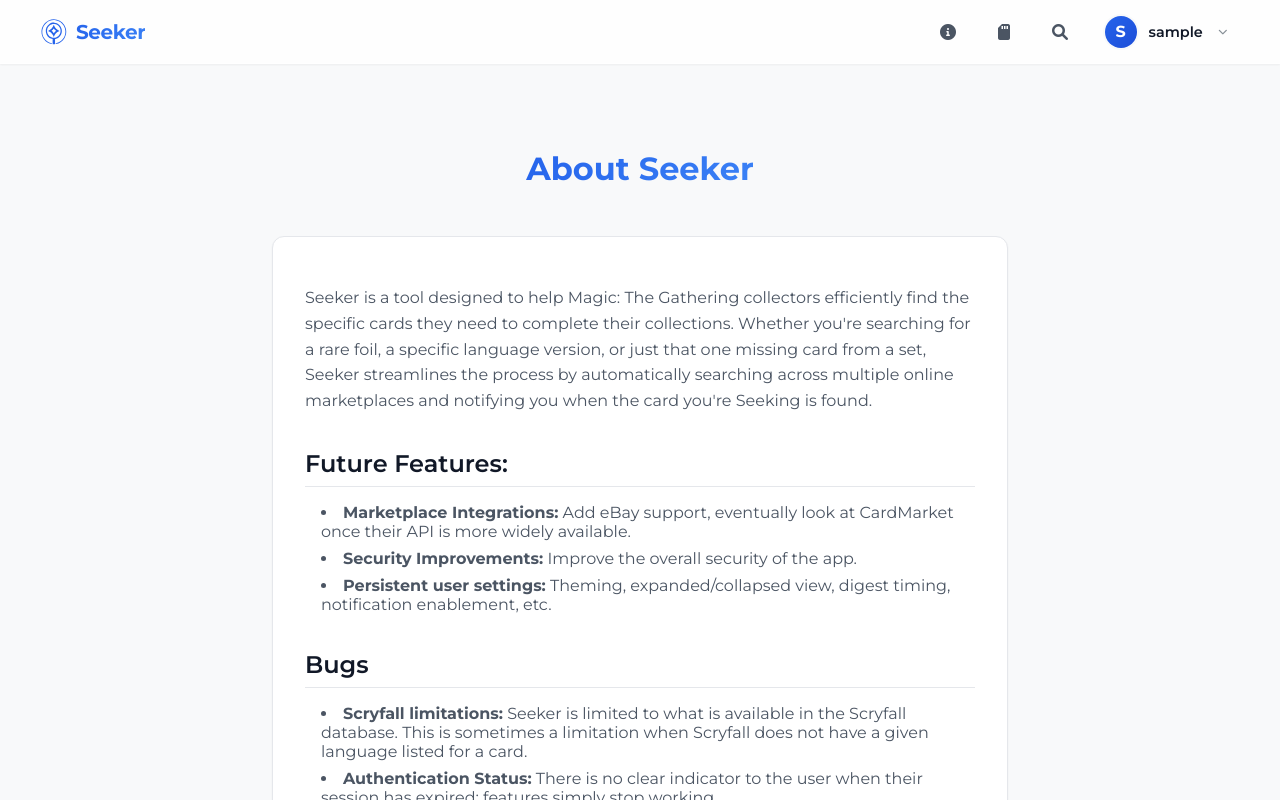
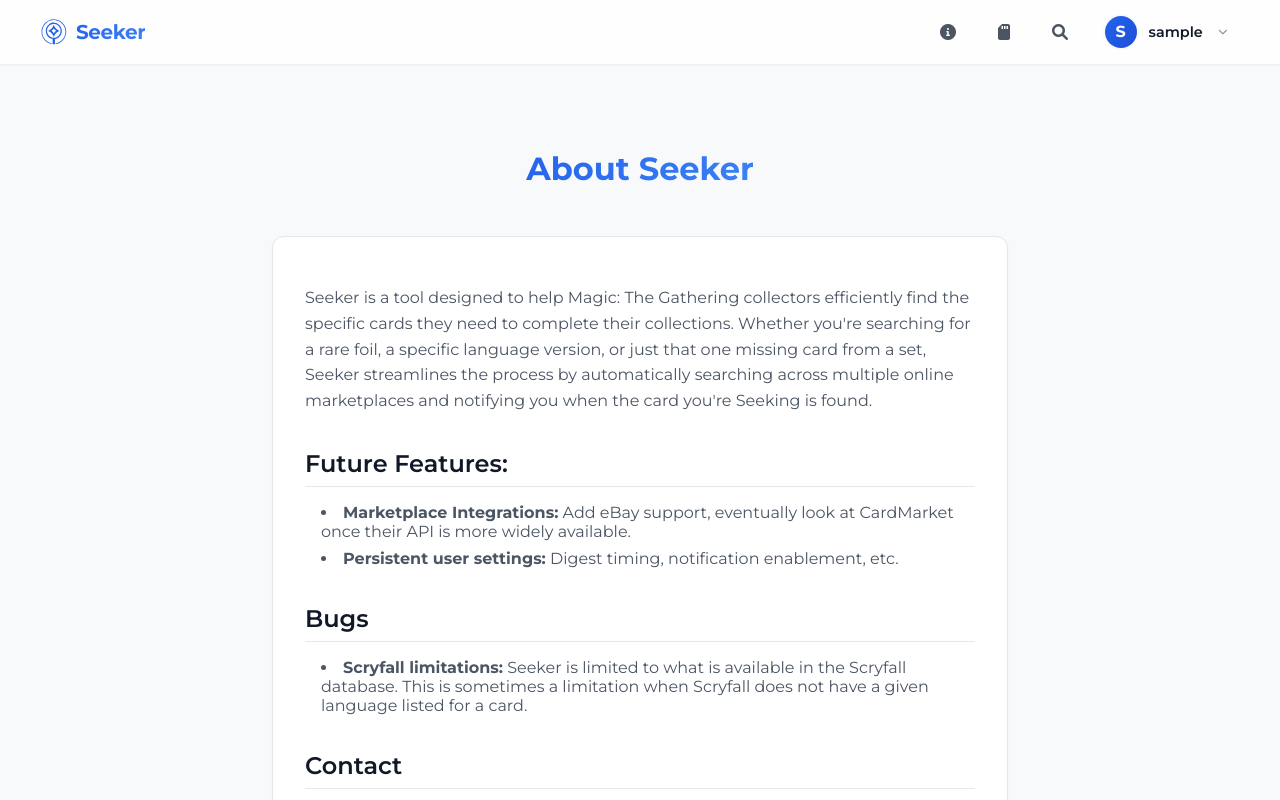
Before and after one commit to cjjwisniewski/seeker.cityoftraitors.com, a SvelteKit app: page /about in a window 1280 px wide. Shown: the top 800 px of the page. Built offline with nearby package versions, Linux system fonts and the light colour scheme; no server answers; sample sign-in values are in the browser's storage.

Commit message:
feat: update about page

```diff
--- a/src/routes/about/+page.svelte
+++ b/src/routes/about/+page.svelte
@@ -26,11 +26,7 @@
 					once their API is more widely available.
 				</li>
 				<li>
-					<strong>Security Improvements:</strong> Improve the overall security of the app.
-				</li>
-				<li>
-					<strong>Persistent user settings:</strong> Theming, expanded/collapsed view, digest timing,
-					notification enablement, etc.
+					<strong>Persistent user settings:</strong> Digest timing, notification enablement, etc.
 				</li>
 			</ul>
 			<h2>Bugs</h2>
@@ -39,10 +35,6 @@
 					<strong>Scryfall limitations:</strong> Seeker is limited to what is available in the Scryfall
 					database. This is sometimes a limitation when Scryfall does not have a given language listed
 					for a card.
-				</li>
-				<li>
-					<strong>Authentication Status:</strong> There is no clear indicator to the user when their
-					session has expired; features simply stop working.
 				</li>
 			</ul>
 
```
